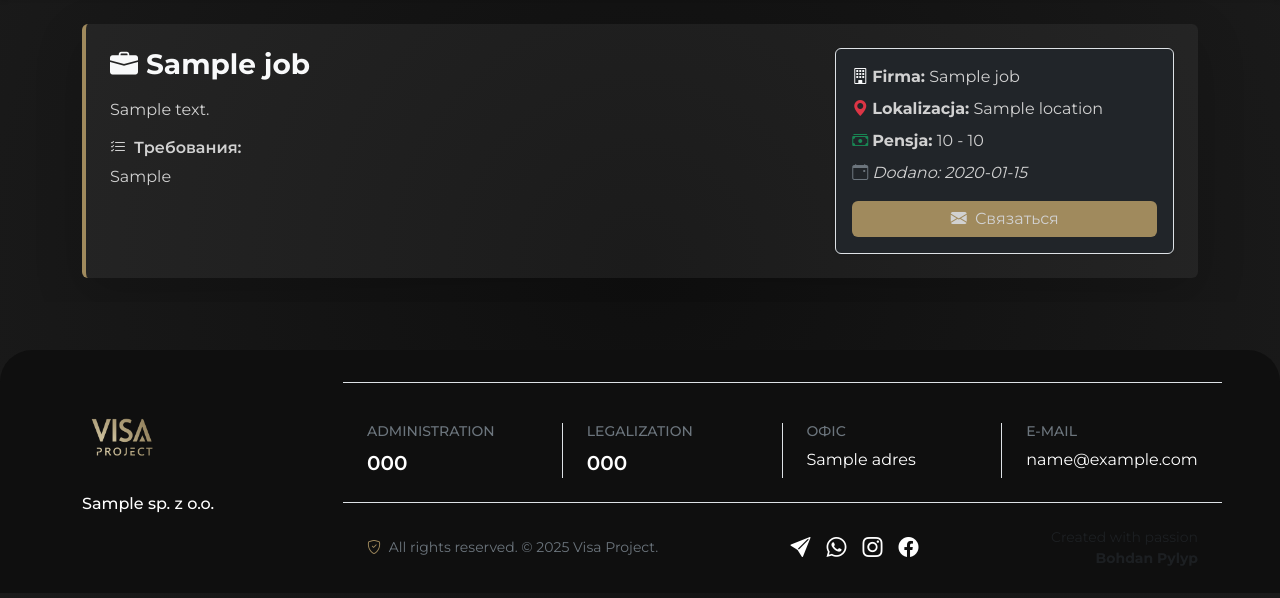
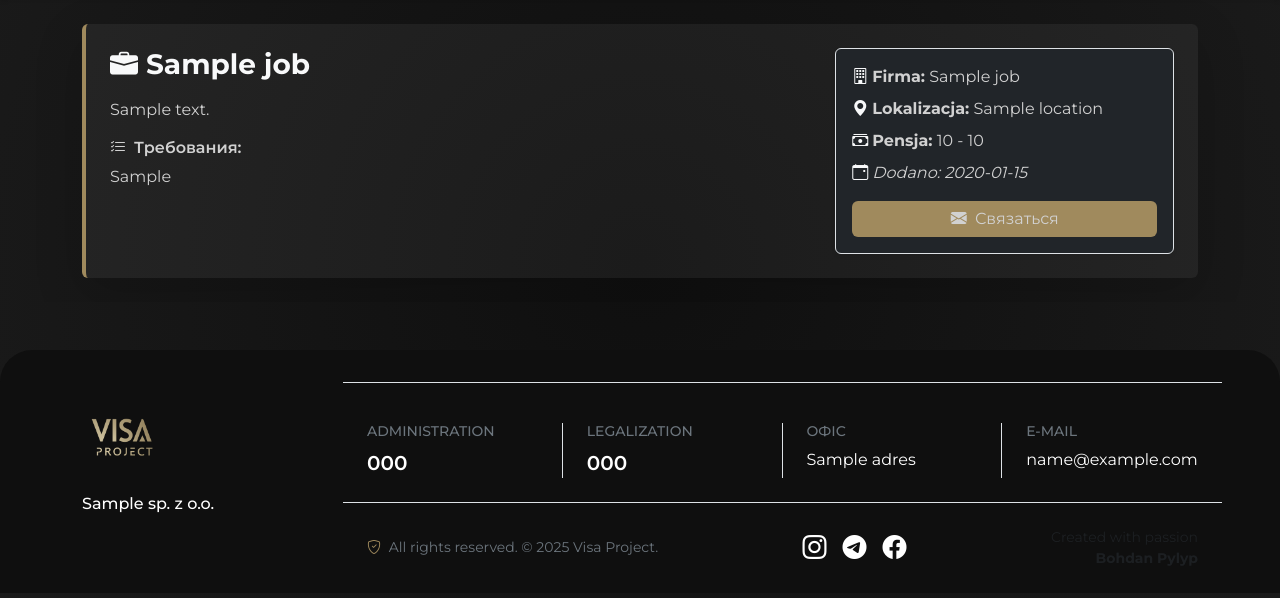
Before and after one commit to PylypPlein/legal_site_dev, a Django app: template legal_site/main/templates/main/job_offers.html in a window 1280 px wide. Shown: the part 66-664 px from the top of the page. Run offline with Django 5.2, Linux system fonts and the light colour scheme; the template is opened without the code that fills it: most values are stand-ins (such as "Sample title", 1, 10 or a date in 2020).

Commit message:
index offers update

```diff
--- a/legal_site/main/templates/main/base.html
+++ b/legal_site/main/templates/main/base.html
@@ -359,10 +359,21 @@
             All rights reserved. © 2025 Visa Project.
           </div>
           <div class="d-flex align-items-center gap-3">
-            <a href="#" class="text-white"><i class="bi bi-send-fill fs-5"></i></a>
-            <a href="#" class="text-white"><i class="bi bi-whatsapp fs-5"></i></a>
-            <a href="#" class="text-white"><i class="bi bi-instagram fs-5"></i></a>
-            <a href="#" class="text-white"><i class="bi bi-facebook fs-5"></i></a>
+            {% if social_links.instagram is not None %}
+            <a href="{{social_links.instagram}}" target="_blank" class="text-white text-decoration-none">
+              <i class="bi bi-instagram" style="font-size: 1.5rem;"></i>
+            </a>
+            {% endif %}
+            {% if social_links.telegram is not None %}
+            <a href="{{social_links.telegram}}" target="_blank" class="text-white text-decoration-none">
+              <i class="bi bi-telegram" style="font-size: 1.5rem;"></i>
+            </a>
+            {% endif %}
+            {% if social_links.facebook is not None %}
+            <a href="{{social_links.facebook}}" target="_blank" class="text-white text-decoration-none">
+              <i class="bi bi-facebook" style="font-size: 1.5rem;"></i>
+            </a>
+            {% endif %}
           </div>
           <div class="text-muted small text-end">
             Created with passion<br>
--- a/legal_site/main/templates/main/index.html
+++ b/legal_site/main/templates/main/index.html
@@ -875,9 +875,6 @@
                   </div>
                 {% endfor %}
               </div>
-              <div class="swiper-button-next text-gold"></div>
-              <div class="swiper-button-prev text-gold"></div>
-              <div class="swiper-pagination"></div>
             </div>
           {% else %}
             {% if LANGUAGE_CODE == 'pl' %}
--- a/legal_site/main/templates/main/job_offers.html
+++ b/legal_site/main/templates/main/job_offers.html
@@ -65,13 +65,13 @@
             <div class="col-lg-4">
                 <div class="p-3 rounded shadow-sm bg-dark border">
                     <p class="mb-2"><i class="bi bi-building me-1 text-light"></i><strong>Firma:</strong> {{ job.company_name }}</p>
-                    <p class="mb-2"><i class="bi bi-geo-alt-fill me-1 text-danger"></i><strong>Lokalizacja:</strong> {{ job.location }}</p>
+                    <p class="mb-2"><i class="bi bi-geo-alt-fill me-1 text-light"></i><strong>Lokalizacja:</strong> {{ job.location }}</p>
                     {% if job.salary_from or job.salary_to %}
-                        <p class="mb-2"><i class="bi bi-cash-stack me-1 text-success"></i><strong>Pensja:</strong>
+                        <p class="mb-2"><i class="bi bi-cash-stack me-1 text-light"></i><strong>Pensja:</strong>
                            {{ job.salary_from|default:"?" }} - {{ job.salary_to|default:"?" }}
                         </p>
                     {% endif %}
-                    <p class="mb-3"><i class="bi bi-calendar-event me-1 text-secondary"></i><em>Dodano: {{ job.published_at|date:"Y-m-d" }}</em></p>
+                    <p class="mb-3"><i class="bi bi-calendar-event me-1 text-light"></i><em>Dodano: {{ job.published_at|date:"Y-m-d" }}</em></p>
 
                     <a href="#contactModal" data-bs-toggle="modal" class="btn btn-primary w-100">
                         <i class="bi bi-envelope-fill me-1"></i>
```
